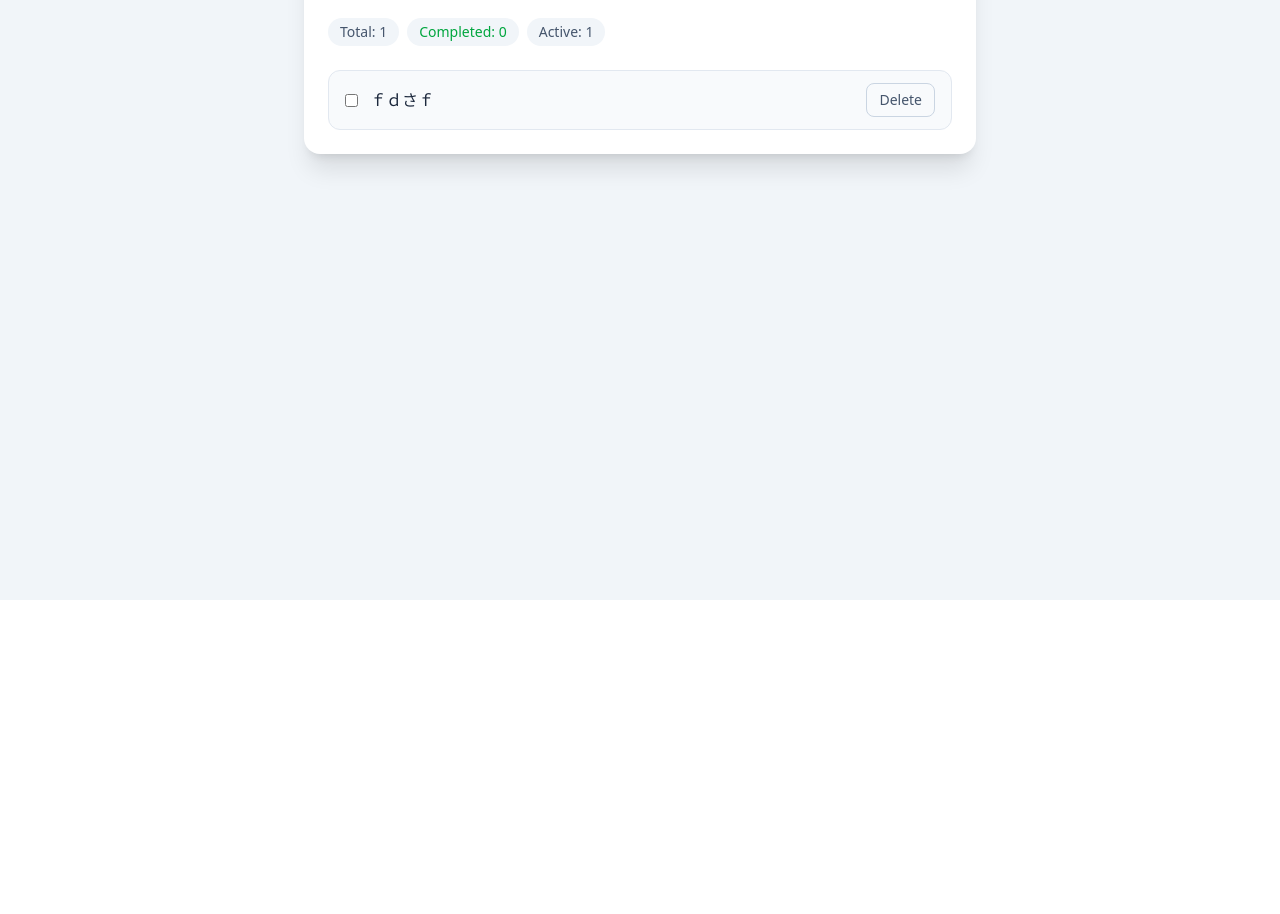
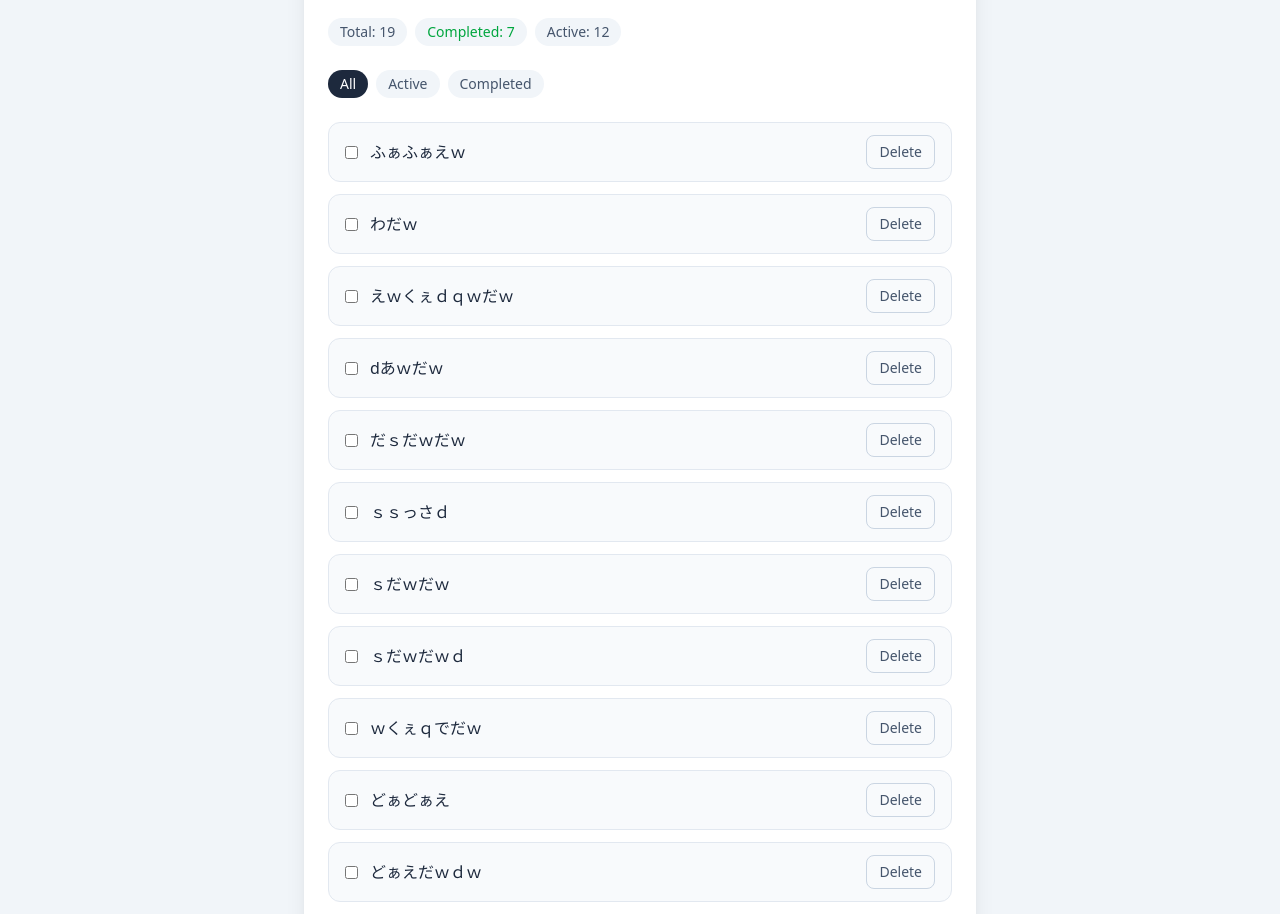
Before and after one commit to mae134/todo-app, a React (Vite) app: page / in a window 1280 px wide. Shown: the part 200-1114 px from the top of the page. Before the commit the page ends 800 px from the top, so only its background shows below. Built offline with nearby package versions, Linux system fonts and the light colour scheme; data requests are answered from the project's data file.

Commit message:
feat: add todo filter (all/active/completed)

```diff
--- a/db.json
+++ b/db.json
@@ -2,8 +2,98 @@
   "todos": [
     {
       "text": "ｆｄさｆ",
+      "done": true,
+      "id": 1
+    },
+    {
+      "text": "fdasf",
+      "done": true,
+      "id": 2
+    },
+    {
+      "text": "ｇｄｆｆｓだ",
+      "done": true,
+      "id": 3
+    },
+    {
+      "text": "ｇｆｄｇｓｆｄ",
+      "done": true,
+      "id": 4
+    },
+    {
+      "text": "わだｗ",
+      "done": true,
+      "id": 5
+    },
+    {
+      "text": "ふぁふぁえｗ",
       "done": false,
-      "id": 1
+      "id": 6
+    },
+    {
+      "text": "わだｗ",
+      "done": false,
+      "id": 7
+    },
+    {
+      "text": "えｗくぇｄｑｗだｗ",
+      "done": false,
+      "id": 8
+    },
+    {
+      "text": "あｗだｗ",
+      "done": true,
+      "id": 9
+    },
+    {
+      "text": "dあｗだｗ",
+      "done": false,
+      "id": 10
+    },
+    {
+      "text": "だｓだｗだｗ",
+      "done": false,
+      "id": 11
+    },
+    {
+      "text": "ｓｓっさｄ",
+      "done": false,
+      "id": 12
+    },
+    {
+      "text": "ｓだｗだｗ",
+      "done": false,
+      "id": 13
+    },
+    {
+      "text": "ｓだｗだｗｄ",
+      "done": false,
+      "id": 14
+    },
+    {
+      "text": "ｗくぇｑでだｗ",
+      "done": false,
+      "id": 15
+    },
+    {
+      "text": "どぁどぁえ",
+      "done": false,
+      "id": 16
+    },
+    {
+      "text": "どぁえだｗｄｗ",
+      "done": false,
+      "id": 17
+    },
+    {
+      "text": "えｑｗどぁだｄｗ",
+      "done": true,
+      "id": 18
+    },
+    {
+      "text": "あｗどぁえあｗｄ",
+      "done": false,
+      "id": 19
     }
   ]
 }
--- a/src/App.tsx
+++ b/src/App.tsx
@@ -5,6 +5,8 @@ import { useTodos } from './hooks/useTodos'
 function App() {
   // 今の状態、状態を変更する関数
   const [inputText, setInputText] = useState('')
+  // 今のフィルター状態、状態を変更する関数。all,active,completedのみ文字列のセッターを受け付ける
+  const [filter, setFilter] = useState<'all' | 'active' | 'completed'>('all')
 
   const {
     todos,
@@ -31,6 +33,20 @@ function App() {
 
   // aがtrueならb(未完了)を前にbがtrueならa(未完了)を前にする
   const sortedTodos = [...todos].sort((a, b) => Number(a.done) - Number(b.done))
+
+  // フィルター処理
+  const filteredTodos = sortedTodos.filter((todo) => {
+    if (filter === 'active') return !todo.done
+    if (filter === 'completed') return todo.done
+    return true
+  })
+
+  // フィルターボタン選択プロパティ
+  const filterOptions = [
+    { label: 'All', value: 'all' },
+    { label: 'Active', value: 'active' },
+    { label: 'Completed', value: 'completed' },
+  ] as const
 
   return (
     // 画面の高さを最低限確保する / 薄いグレー背景 / 左右の余白 / スマホで端にくっつかないようにする / 上下の余白 / 詰まって見えないようにする
@@ -69,7 +85,7 @@ function App() {
 
           <button
             onClick={handleAdd}
-            disabled={adding}
+            disabled={adding || !inputText.trim()}
             className="rounded-xl bg-slate-800 px-5 py-3 text-white transition hover:bg-slate-700"
           >
             {adding ? 'Adding...' : 'Add'}
@@ -88,8 +104,24 @@ function App() {
           </span>
         </div>
 
+        <div className="mb-6 flex gap-2">
+          {filterOptions.map((option) => (
+            <button
+              key={option.value}
+              onClick={() => setFilter(option.value)}
+              className={`rounded-full px-3 py-1 text-sm transition ${
+                filter === option.value
+                  ? 'bg-slate-800 text-white'
+                  : 'bg-slate-100 text-slate-600 hover:bg-slate-200'
+              }`}
+            >
+              {option.label}
+            </button>
+          ))}
+        </div>
+
         {/* タスクリストがないなら空状態UI表示 */}
-        {sortedTodos.length === 0 ? (
+        {filteredTodos.length === 0 ? (
           // 大き目角丸 / 枠線をつける / 点線っぽい枠(空の状態をやわらかく見せやすい) / 薄いグレー枠 / 内側の余白 / テキストを中央揃え
           <div className="rounded-2xl border border-dashed border-slate-300 px-6 py-10 text-center">
             {/* 大き目の文字 / 太字 / 落ち着いた色 */}
@@ -100,7 +132,7 @@ function App() {
         ) : (
           // タスクリスト表示
           <ul className="space-y-3">
-            {sortedTodos.map((todo) => (
+            {filteredTodos.map((todo) => (
               <TodoItem
                 key={todo.id}
                 todo={todo}
```
